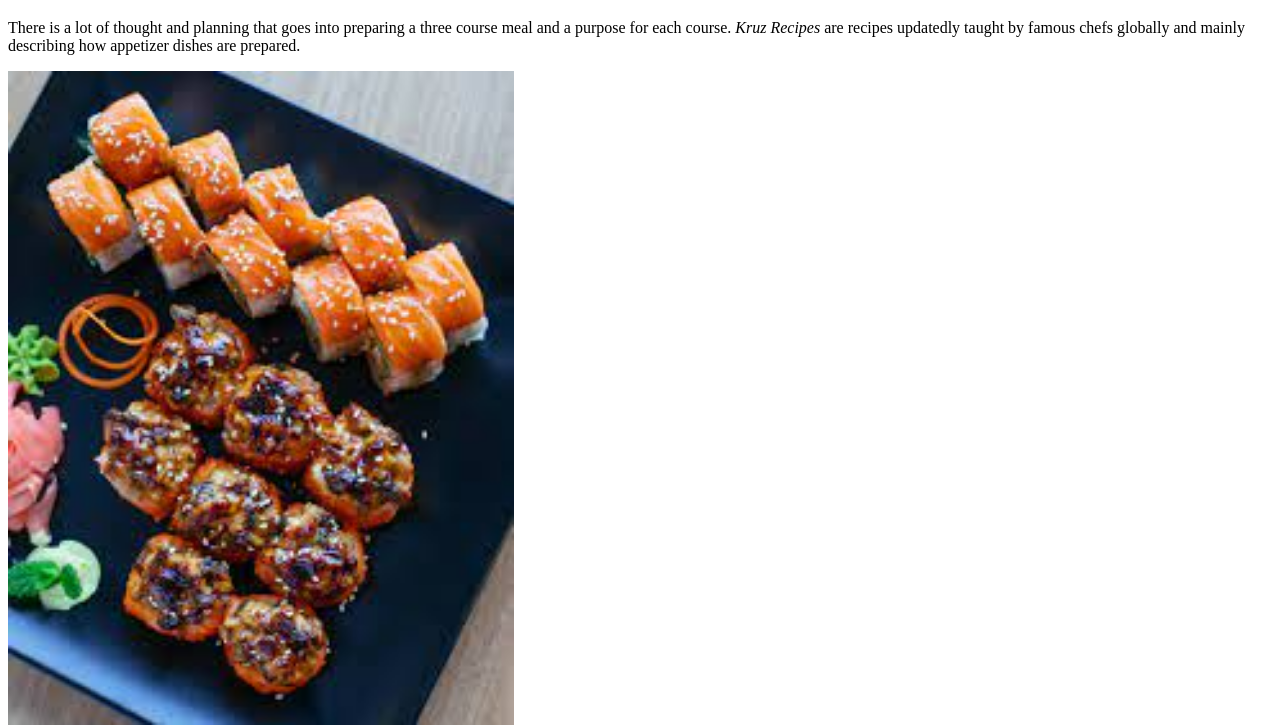
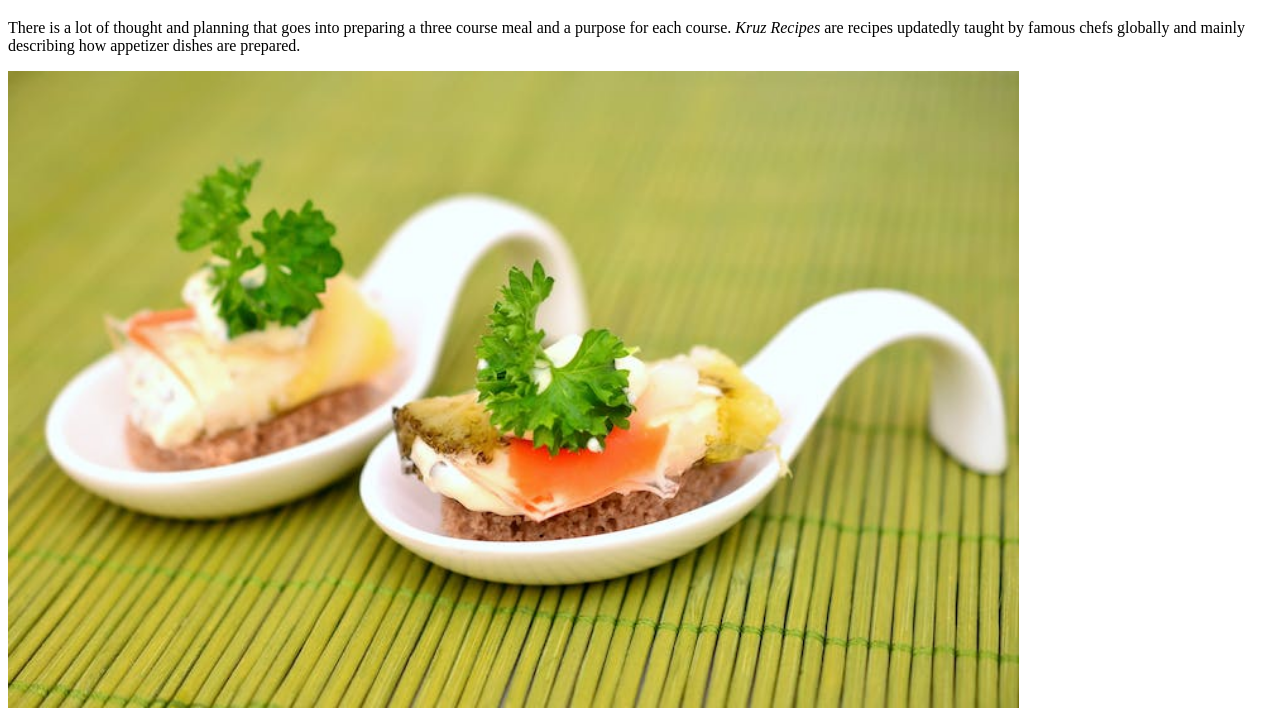
Before and after one commit to Leonora2022/odin-recipes, a plain HTML site: page recipes/kruz-recipe.html in a window 1280 px wide. Shown: the part 61-789 px from the top of the page. Drawn offline with Linux system fonts and the light colour scheme.

Commit message:
Replacing kruz-appetizer1.jpeg image in kruz-recipe.hhtml

```diff
--- a/recipes/kruz-recipe.html
+++ b/recipes/kruz-recipe.html
@@ -11,7 +11,7 @@
     <p>There is a lot of thought and planning that goes into preparing a three course meal and a purpose for each course. <em>Kruz Recipes</em> are recipes updatedly taught by famous chefs globally and mainly describing
     how appetizer dishes are prepared.
     </p>
-    <img src ="../images/appitizer-image.jpeg" alt="an appitizer dish image" width="40%">
+    <img src ="../images/kruz-appetizer1.jpeg" alt="an appitizer dish image" width="80%">
      <p>The appetizer prepares your pallet for the main course.
         Or it can be a snack while you wait for dinner. Appetizers break up the meal and give you something to do while the food is prepared. Personally I love the appetizer round of a meal. It’s a small portion so the food can be fun and light with bolder flavors. Appetizers are great for trying new things and testing out foods you wouldn’t ordinarily eat. And they’re cheaper than the main course so making a mistake isn’t a big deal.
      </p>
```
Also changed, not shown: images/kruz-appetizer1.jpeg (added).
